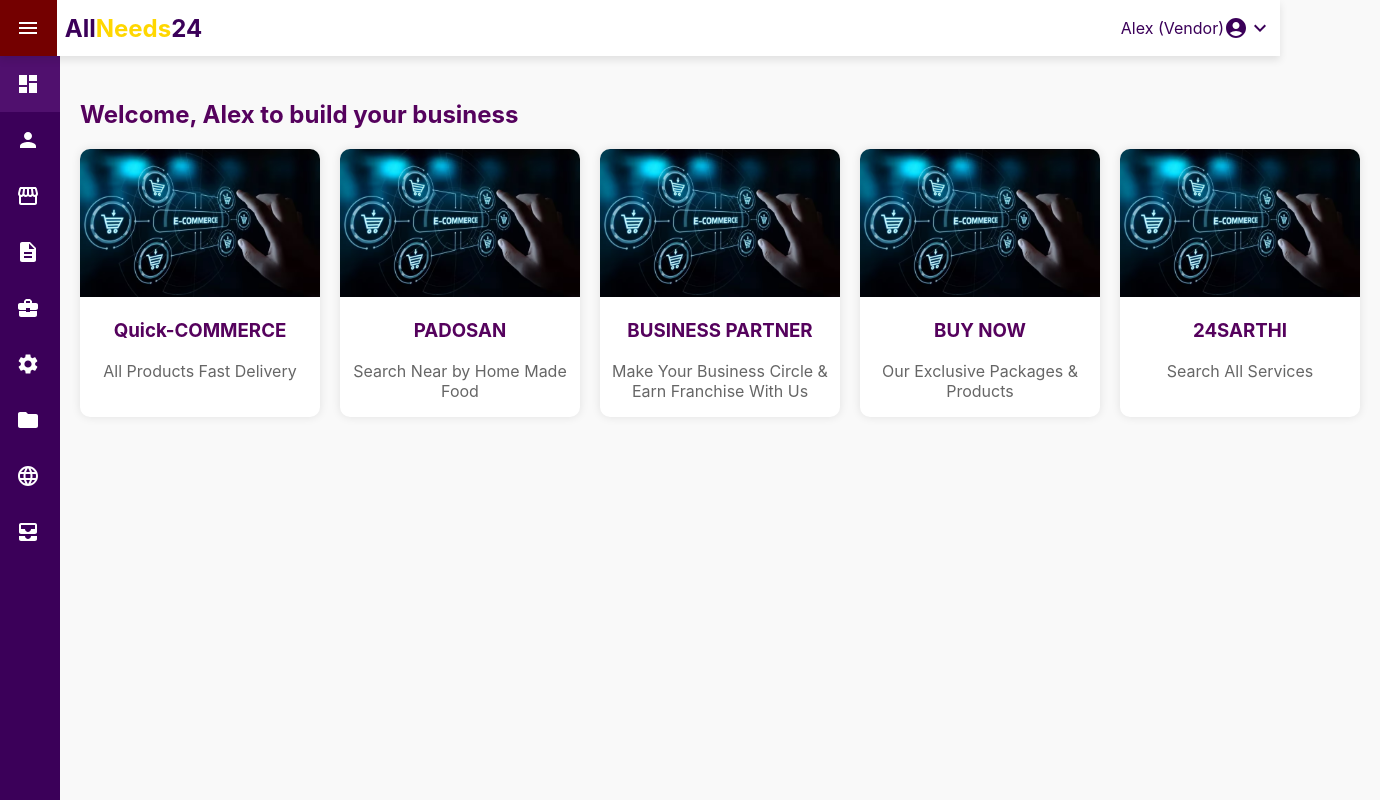
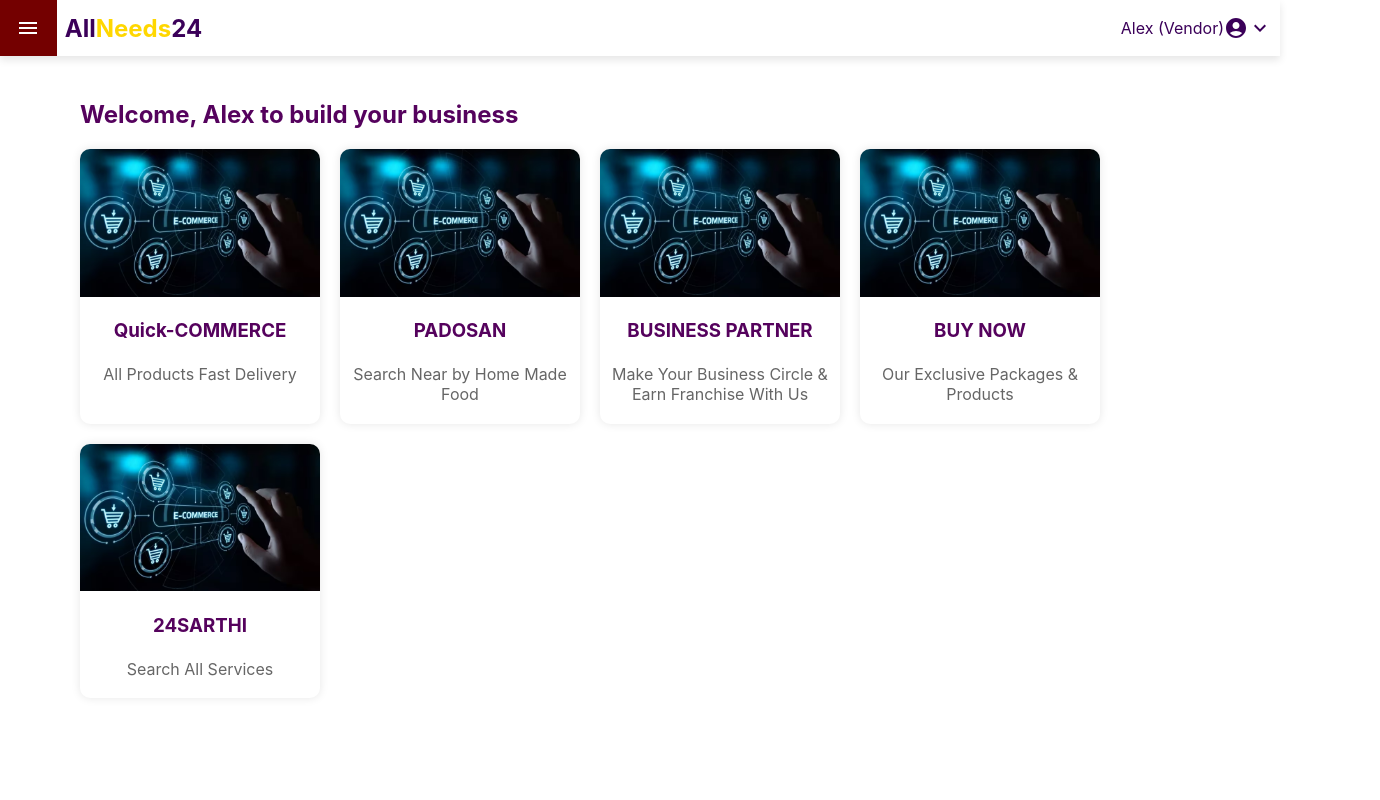
Before and after one commit to Sarthak26oct/All-Need-24, a React (Create React App) app: page /dashboard in a window 1280 px wide. Shown: the whole page, 1380 px wide, since content can reach past the window. Built offline with nearby package versions, Linux system fonts and the light colour scheme; the HTML template or start-up script is replaced by a standard one.

Commit message:
Added names in sidebar and fixed UI

```diff
--- a/src/App.css
+++ b/src/App.css
@@ -1,8 +1,22 @@
 .app {
   display: flex;
+  height: 100vh;
+}
+
+.sidebar {
+  transition: width 0.3s;
 }
 
 .main {
   flex-grow: 1;
-  background-color: #f9f9f9;
+  transition: margin-left 0.3s;
+  overflow: hidden;
 }
+
+.sidebar-open .main {
+  margin-left: 10rem;
+}
+
+.sidebar-closed .main {
+  margin-left: 0;
+}
--- a/src/App.js
+++ b/src/App.js
@@ -4,7 +4,6 @@ import Sidebar from "./components/Sidebar";
 import Dashboard from "./pages/Dashboard";
 import { store } from "./redux/store";
 import Header from "./components/Header";
-import "./App.css";
 import {
   Navigate,
   Route,
@@ -12,9 +11,10 @@ import {
   Routes,
 } from "react-router-dom";
 import NotFound from "./pages/NotFound";
+import "./App.css";
 
 function App() {
-  const [isSidebarOpen, setIsSidebarOpen] = useState(true);
+  const [isSidebarOpen, setIsSidebarOpen] = useState(false);
 
   const toggleSidebar = () => {
     setIsSidebarOpen(!isSidebarOpen);
@@ -22,19 +22,21 @@ function App() {
 
   return (
     <Provider store={store}>
-      <div className="app">
-        <div className="main">
-          <Router>
-            <Header toggleSidebar={toggleSidebar} />
-            <Sidebar isOpen={isSidebarOpen} />
+      <div
+        className={`app ${isSidebarOpen ? "sidebar-open" : "sidebar-closed"}`}
+      >
+        <Router>
+          <Header isOpen={isSidebarOpen} toggleSidebar={toggleSidebar} />
+          <Sidebar isOpen={isSidebarOpen} toggleSidebar={toggleSidebar} />
 
+          <div className="main">
             <Routes>
               <Route path="/" element={<Navigate to="/dashboard" />} />
               <Route path="/dashboard" element={<Dashboard />} />
               <Route path="*" element={<NotFound />} />
             </Routes>
-          </Router>
-        </div>
+          </div>
+        </Router>
       </div>
     </Provider>
   );
--- a/src/components/Card.module.css
+++ b/src/components/Card.module.css
@@ -20,4 +20,5 @@
 .card p {
   text-align: center;
   color: #666;
+  padding: 0.2rem;
 }
--- a/src/components/Header.js
+++ b/src/components/Header.js
@@ -4,11 +4,15 @@ import AccountCircleIcon from "@mui/icons-material/AccountCircle";
 import KeyboardArrowDownIcon from "@mui/icons-material/KeyboardArrowDown";
 import styles from "./Header.module.css";
 
-const Header = ({ toggleSidebar }) => {
+const Header = ({ isOpen, toggleSidebar }) => {
   return (
     <header className={styles.header}>
-      <div className={styles.hamburger} onClick={toggleSidebar}>
+      <div
+        className={`${isOpen ? styles.openHamburger : styles.hamburger}`}
+        onClick={toggleSidebar}
+      >
         <MenuIcon className={styles.icon} />
+        {isOpen && <span className={styles.menu}>MENU</span>}
       </div>
 
       <div className={styles.innerDiv}>
--- a/src/components/Header.module.css
+++ b/src/components/Header.module.css
@@ -7,6 +7,7 @@
   width: 100%;
   top: 0;
   z-index: 100;
+  transition: width 0.3s;
 }
 
 .innerDiv {
@@ -16,6 +17,10 @@
   padding: 0 0.5rem;
 }
 
+.menu {
+  color: #fff;
+}
+
 .hamburger {
   background-color: #740000;
   display: flex;
@@ -23,6 +28,18 @@
   cursor: pointer;
   padding: 1rem;
   width: 2.05%;
+  transition: width 0.3s ease, background-color 0.3s ease;
+}
+
+.openHamburger {
+  background-color: #3b0059;
+  display: flex;
+  align-items: center;
+  cursor: pointer;
+  padding: 1rem;
+  width: 9.1rem;
+  gap: 1rem;
+  transition: width 0.3s ease, background-color 0.3s ease;
 }
 
 .icon {
--- a/src/components/Sidebar.js
+++ b/src/components/Sidebar.js
@@ -6,9 +6,10 @@ import DescriptionIcon from "@mui/icons-material/Description";
 import BusinessCenterIcon from "@mui/icons-material/BusinessCenter";
 import FolderIcon from "@mui/icons-material/Folder";
 import LanguageIcon from "@mui/icons-material/Language";
-import SettingsIcon from "@mui/icons-material/Settings";
+import TableRowsIcon from "@mui/icons-material/TableRows";
 import BoxIcon from "@mui/icons-material/AllInbox";
 import DashboardIcon from "@mui/icons-material/Dashboard";
+import ManageAccountsIcon from "@mui/icons-material/ManageAccounts";
 import { NavLink } from "react-router-dom";
 
 const Sidebar = ({ isOpen }) => {
@@ -25,6 +26,7 @@ const Sidebar = ({ isOpen }) => {
         }
       >
         <DashboardIcon className={styles.icon} />
+        {isOpen && <span>Dashboard</span>}
       </NavLink>
 
       <NavLink
@@ -36,6 +38,7 @@ const Sidebar = ({ isOpen }) => {
         }
       >
         <PersonIcon className={styles.icon} />
+        {isOpen && <span>User</span>}
       </NavLink>
 
       <NavLink
@@ -47,6 +50,7 @@ const Sidebar = ({ isOpen }) => {
         }
       >
         <StorefrontIcon className={styles.icon} />
+        {isOpen && <span>Vendor</span>}
       </NavLink>
 
       <NavLink
@@ -58,6 +62,7 @@ const Sidebar = ({ isOpen }) => {
         }
       >
         <DescriptionIcon className={styles.icon} />
+        {isOpen && <span>Order History</span>}
       </NavLink>
 
       <NavLink
@@ -69,6 +74,7 @@ const Sidebar = ({ isOpen }) => {
         }
       >
         <BusinessCenterIcon className={styles.icon} />
+        {isOpen && <span>Business</span>}
       </NavLink>
 
       <NavLink
@@ -79,7 +85,8 @@ const Sidebar = ({ isOpen }) => {
             : `${styles.menuItem}`
         }
       >
-        <SettingsIcon className={styles.icon} />
+        <TableRowsIcon className={styles.icon} />
+        {isOpen && <span>Catergory</span>}
       </NavLink>
 
       <NavLink
@@ -91,6 +98,19 @@ const Sidebar = ({ isOpen }) => {
         }
       >
         <FolderIcon className={styles.icon} />
+        {isOpen && <span>Sub-Category</span>}
+      </NavLink>
+
+      <NavLink
+        to="/language"
+        className={({ isActive }) =>
+          isActive
+            ? `${styles.menuItem} ${styles.active}`
+            : `${styles.menuItem}`
+        }
+      >
+        <ManageAccountsIcon className={styles.icon} />
+        {isOpen && <span>User Management</span>}
       </NavLink>
 
       <NavLink
@@ -102,6 +122,7 @@ const Sidebar = ({ isOpen }) => {
         }
       >
         <LanguageIcon className={styles.icon} />
+        {isOpen && <span>Academy</span>}
       </NavLink>
 
       <NavLink
@@ -113,6 +134,7 @@ const Sidebar = ({ isOpen }) => {
         }
       >
         <BoxIcon className={styles.icon} />
+        {isOpen && <span>Product</span>}
       </NavLink>
     </div>
   );
--- a/src/components/Sidebar.module.css
+++ b/src/components/Sidebar.module.css
@@ -4,12 +4,18 @@
   display: flex;
   flex-direction: column;
   position: fixed;
-  padding-top: 3.5rem;
-  transition: width 0.3s;
+  transition: width 0.3s ease;
+  overflow: hidden;
+  margin-top: 3.5rem;
+}
+
+.sidebar a {
+  text-decoration: none;
+  gap: 1rem;
 }
 
 .open {
-  width: 3.75rem;
+  width: 10rem;
 }
 
 .closed {
@@ -23,6 +29,7 @@
   padding: 1rem;
   color: white;
   cursor: pointer;
+  transition: all 0.3s ease;
 }
 
 .menuItem:hover {
@@ -35,4 +42,5 @@
 
 .icon {
   font-size: 1.5rem;
+  transition: all 0.3s ease;
 }
--- a/src/pages/Dashboard.module.css
+++ b/src/pages/Dashboard.module.css
@@ -1,11 +1,11 @@
 .dashboardContainer {
   display: flex;
+  justify-content: center;
   height: 100vh;
 }
 
 .content {
   padding: 80px 20px 20px 80px;
-  /* margin-left: 60px; */
   width: 100%;
 }
 
@@ -15,5 +15,6 @@
 
 .cards {
   display: flex;
+  flex-wrap: wrap;
   gap: 20px;
 }
```
